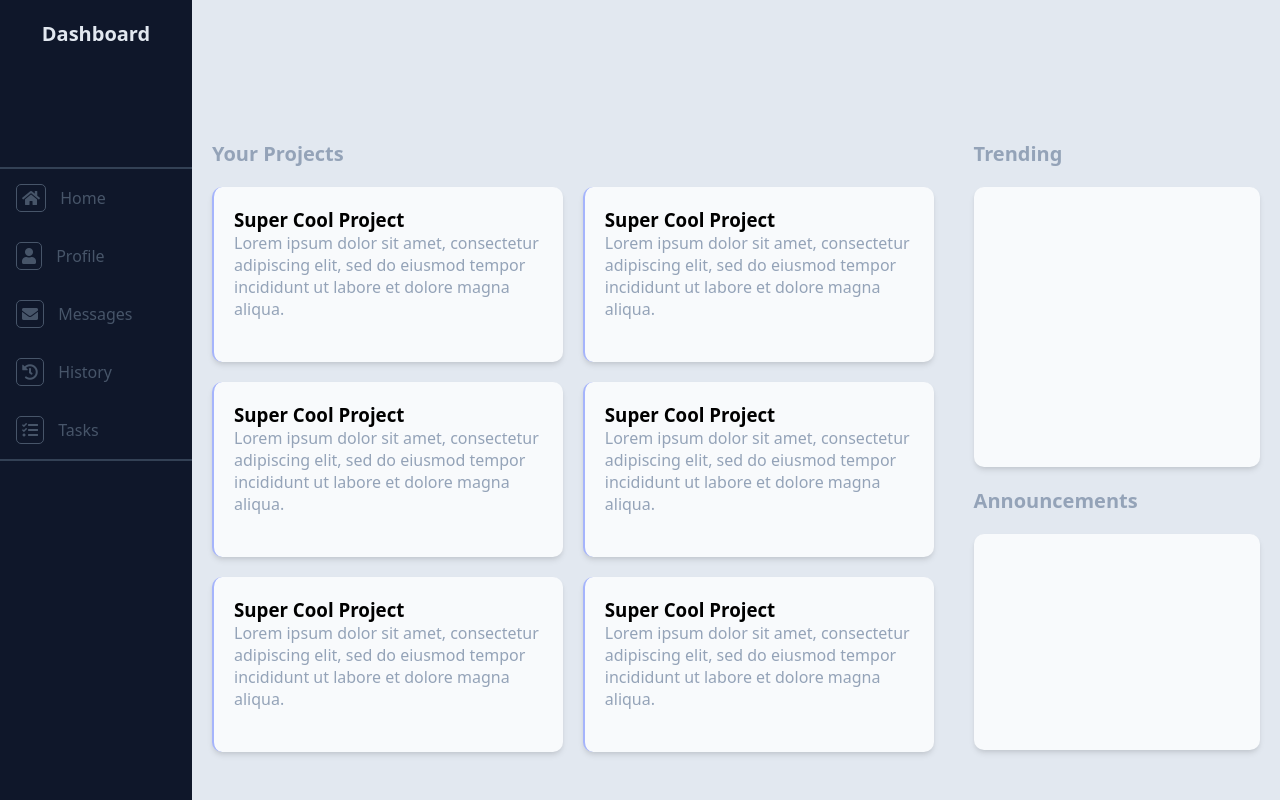
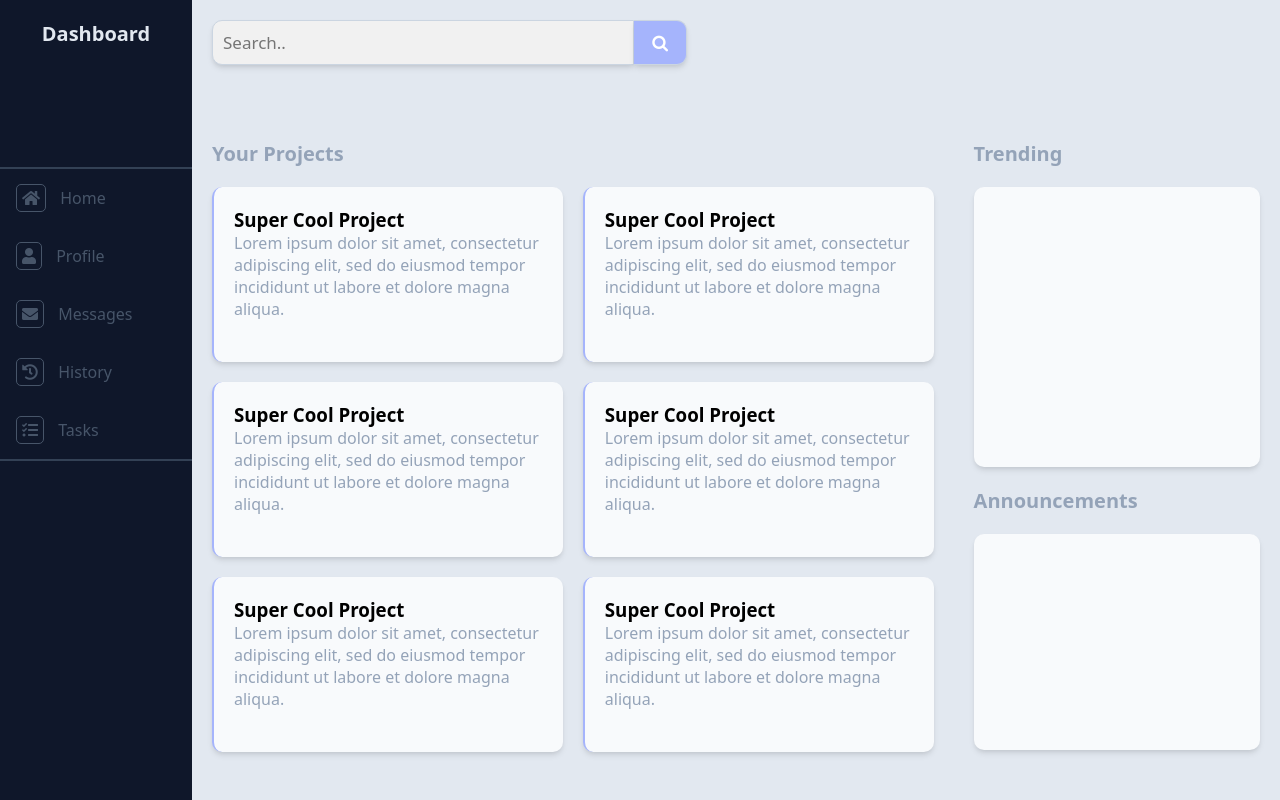
Before and after one commit to kaeladair/admin-dashboard, a plain HTML site: page index.html in a window 1280 px wide. Drawn offline with Linux system fonts and the light colour scheme.

Commit message:
Create search bar

```diff
--- a/css/styles.css
+++ b/css/styles.css
@@ -139,3 +139,48 @@ h2 {
     border: .2px solid #334155;
     width: 100%;
   }
+
+form {
+    margin-top: 20px;
+    margin-left: 20px;
+}
+
+  /* Style the search field */
+form.example input[type=text] {
+    padding: 10px;
+    font-size: 17px;
+    border: .2px solid #cbd5e1;
+    float: left;
+    width: 400px;
+    background: #f1f1f1;
+    border-top-left-radius: 10px;
+    border-bottom-left-radius: 10px;
+    box-shadow: rgba(0, 0, 0, 0.1) 0px 4px 6px -1px, rgba(0, 0, 0, 0.06) 0px 2px 4px -1px;
+  }
+
+  /* Style the submit button */
+form.example button {
+    float: left;
+    width: 5%;
+    padding: 10px;
+    background: #a5b4fc;
+    color: white;
+    font-size: 17px;
+    border: .2px solid #cbd5e1;
+    border-left: none; /* Prevent double borders */
+    cursor: pointer;
+    border-top-right-radius: 10px;
+    border-bottom-right-radius: 10px;
+    box-shadow: rgba(0, 0, 0, 0.1) 0px 4px 6px -1px, rgba(0, 0, 0, 0.06) 0px 2px 4px -1px;
+  }
+
+  form.example button:hover {
+    background: #8497fa;
+  }
+
+  /* Clear floats */
+  form.example::after {
+    content: "";
+    clear: both;
+    display: table;
+  }
--- a/index.html
+++ b/index.html
@@ -23,11 +23,23 @@
         </div>
         <div class="content">
             <div class="header">
+                <div class="search-header">
+                    <!-- Load icon library -->
+                    <link rel="stylesheet" href="https://cdnjs.cloudflare.com/ajax/libs/font-awesome/4.7.0/css/font-awesome.min.css">
+                    <!-- The form -->
+                    <form class="example" action="#">
+                        <input type="text" placeholder="Search.." name="search">
+                        <button type="submit"><i class="fa fa-search"></i></button>
+                    </form>
+
+                </div>
+                <div>
+
+                </div>
             </div>
             <div class="grid">
                 <div class="main-grid">
                     <h1 class="grid-title">Your Projects</h1>
-
                     <div class="cards">
                         <div class="card">
                             <h3>Super Cool Project</h6>
```
